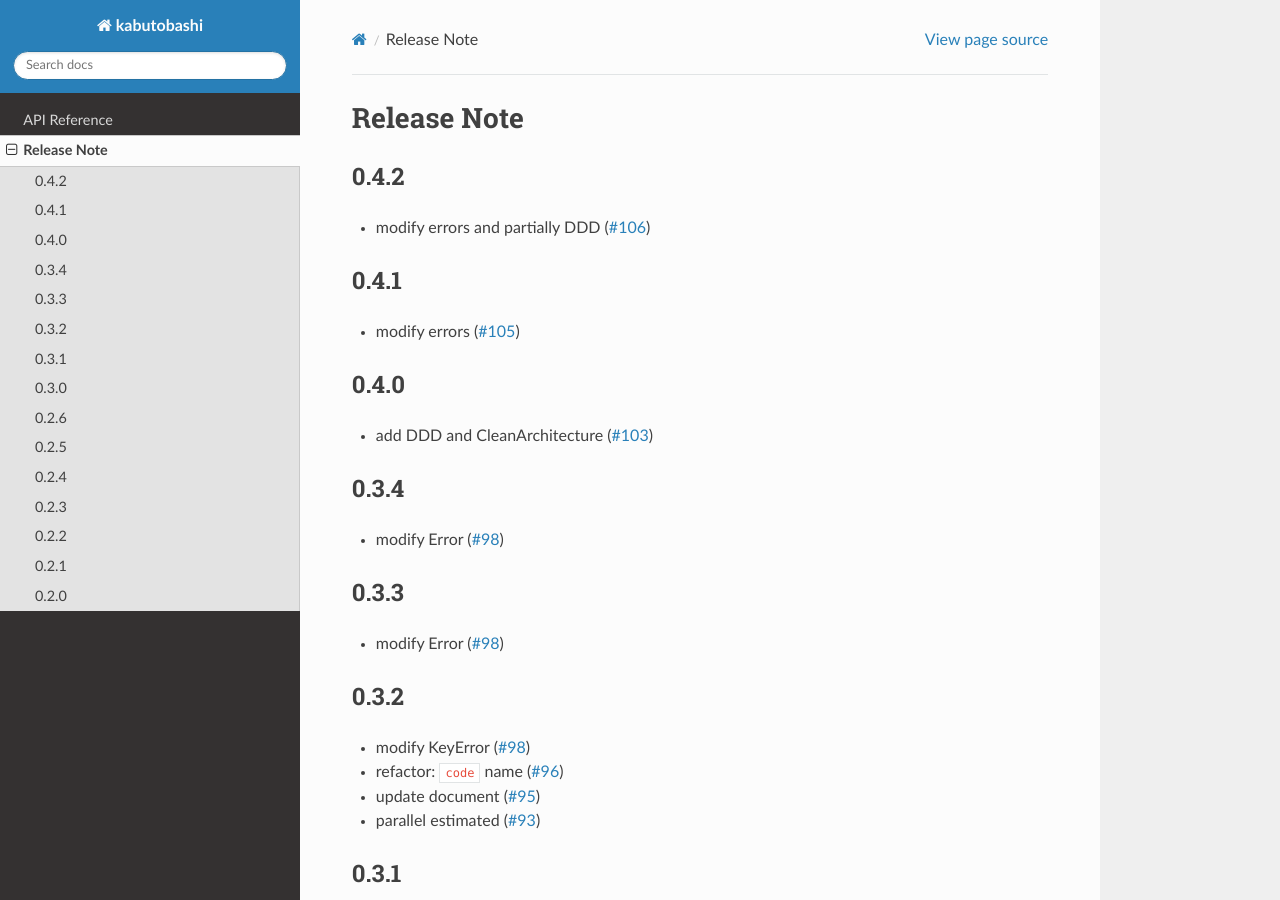
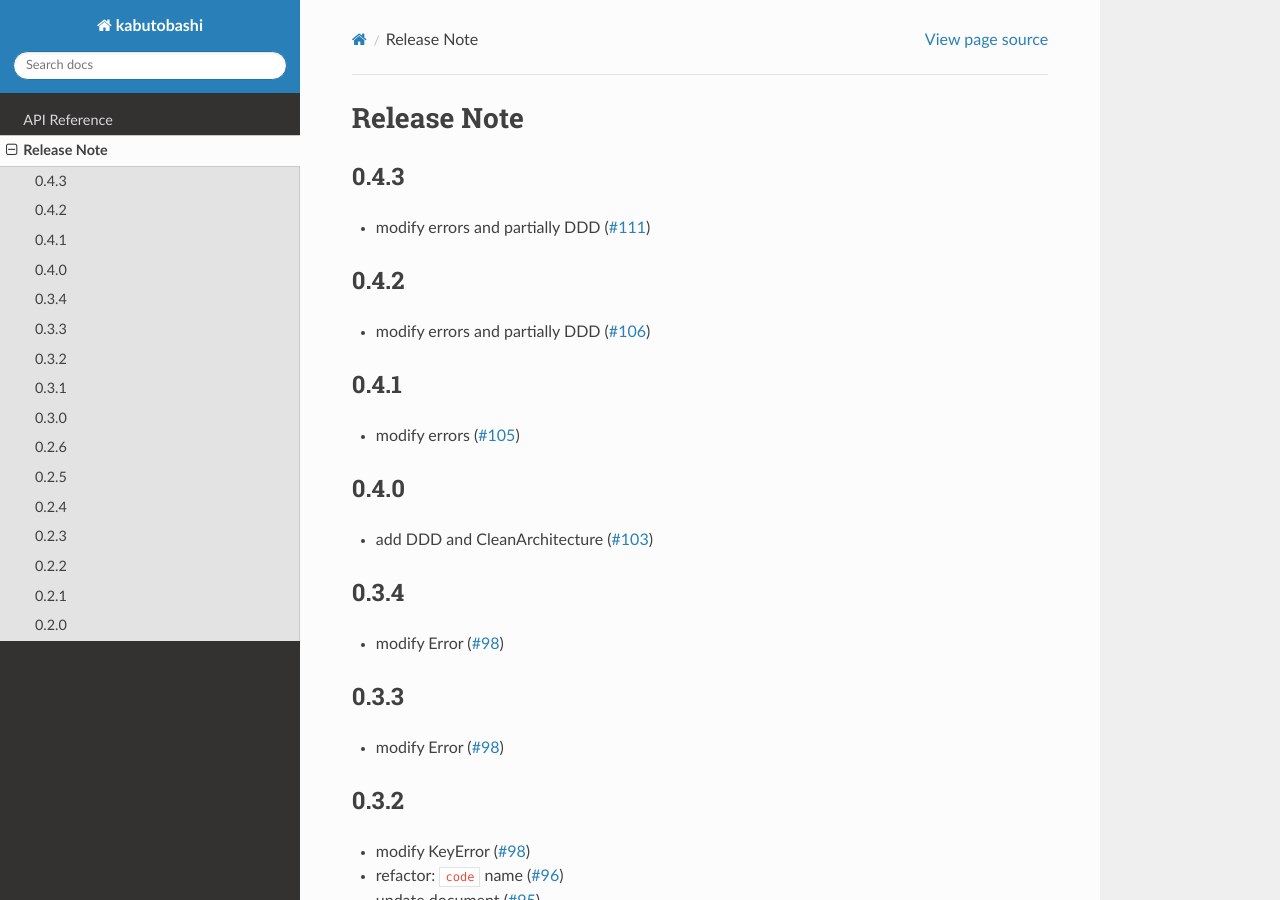
Before and after one commit to gsy0911/kabutobashi, a Sphinx documentation site: the page built from docs/sources/release.md, in a window 1280 px wide and 900 px high. Built offline with Sphinx 7.4.7 and the Read the Docs theme 2.0.0, drawn with Linux system fonts in a browser that asks for light colours.

Commit message:
update docs

```diff
--- a/docs/sources/release.md
+++ b/docs/sources/release.md
@@ -1,4 +1,8 @@
 # Release Note
+
+## 0.4.3
+
+- modify errors and partially DDD ([#111](https://github.com/gsy0911/kabutobashi/issues/111))
 
 ## 0.4.2
 
```
